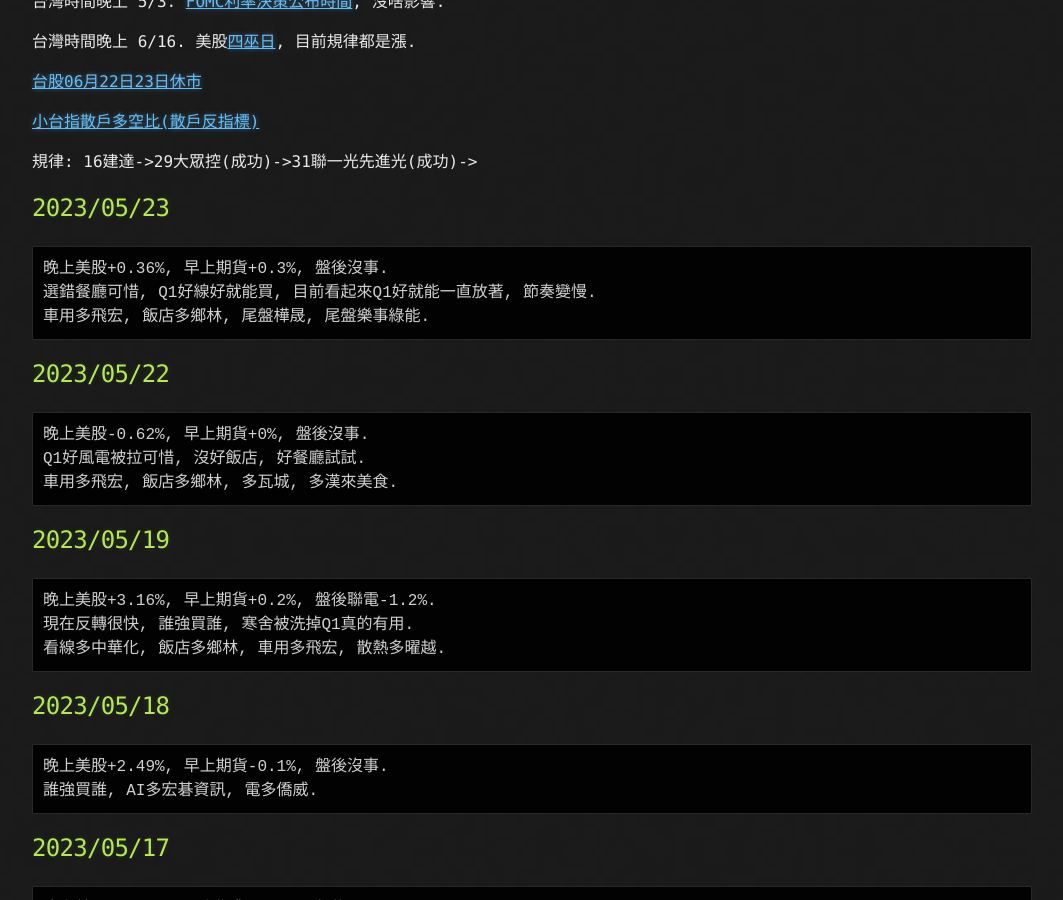
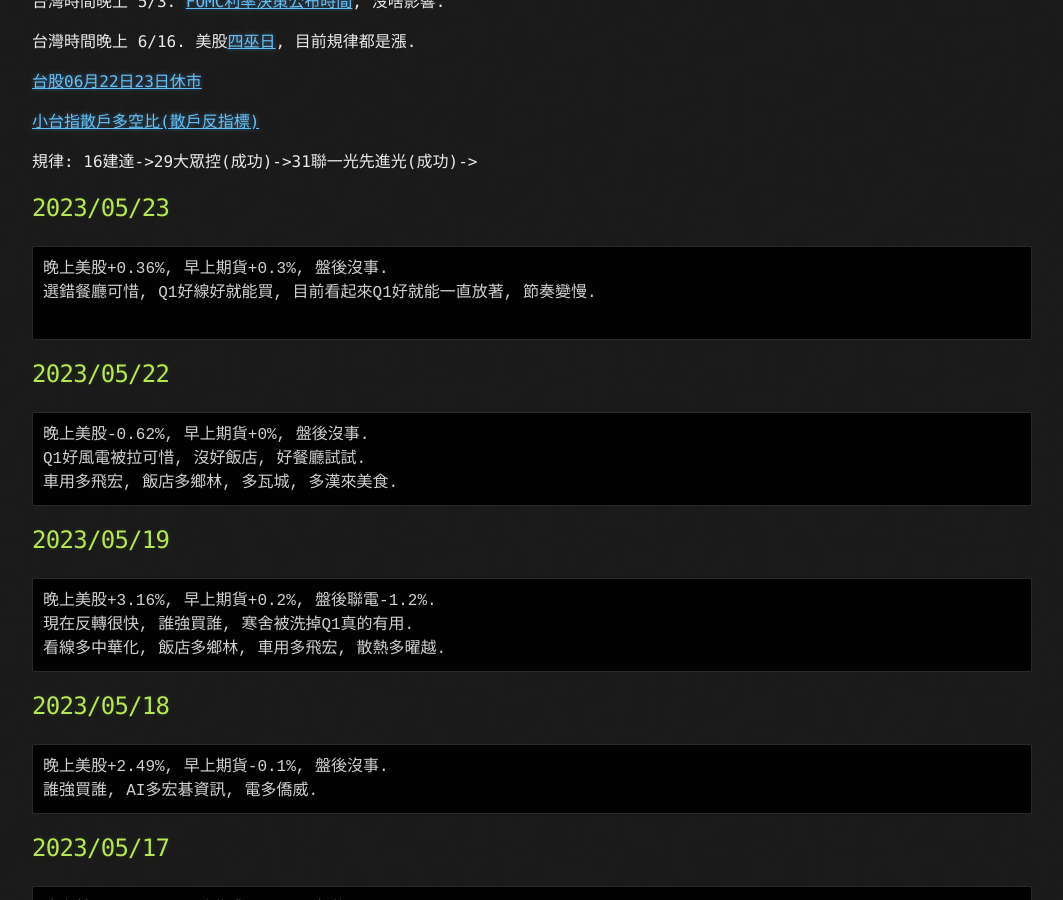
Before and after one commit to lepg5487/Stock_God, a Jekyll site: the page built from index.md, in a window 1280 px wide and 900 px high, scrolled down 388 px. Shown: the whole window, without its empty margins (108-1171 px from the left). Built offline with Jekyll 4.4.1, drawn with Linux system fonts in a browser that asks for light colours; our own code applies the rules of GitHub Pages for plain Markdown files.

Commit message:
Update index.md

````diff
--- a/index.md
+++ b/index.md
@@ -22,7 +22,7 @@ layout: testlayouts
 ```
 晚上美股+0.36%, 早上期貨+0.3%, 盤後沒事.
 選錯餐廳可惜, Q1好線好就能買, 目前看起來Q1好就能一直放著, 節奏變慢.
-車用多飛宏, 飯店多鄉林, 尾盤樺晟, 尾盤樂事綠能.
+
 ```
 
 ## 2023/05/22
````
